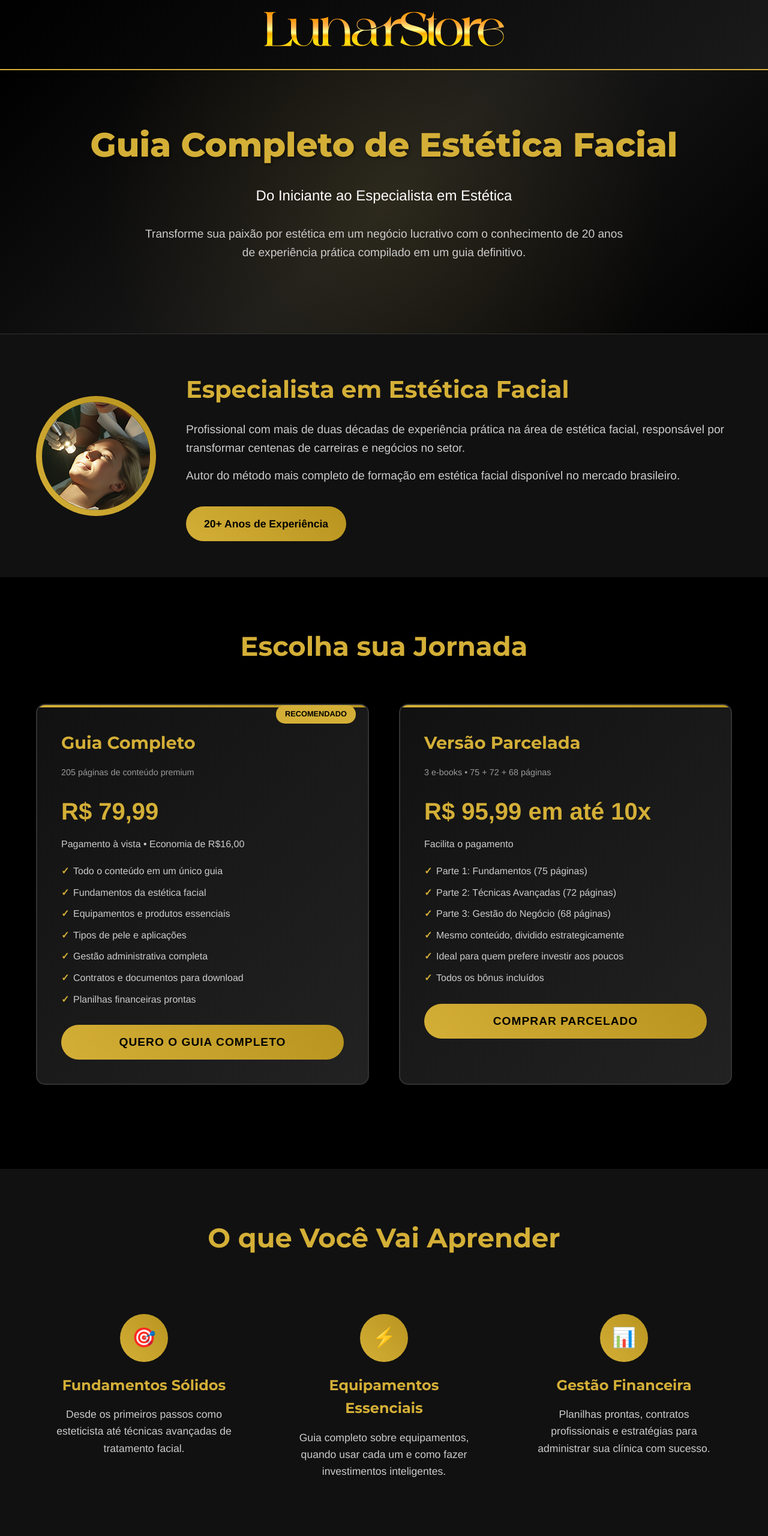
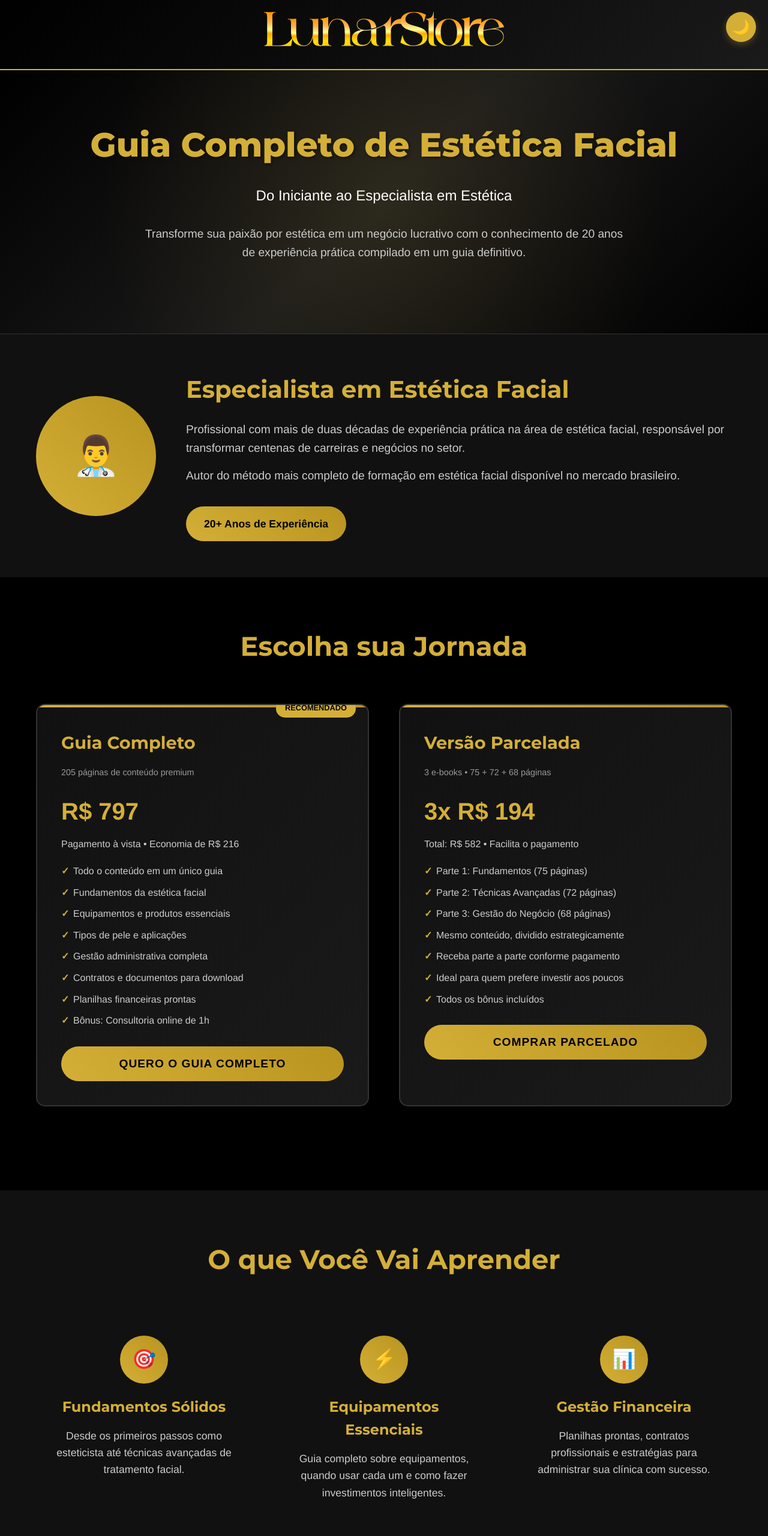
Before and after one commit to ringlleyarts/lunarstore, a plain HTML site: page index.html in a window 1280 px wide. Shown: the top 2560 px of the page at 60% size. Drawn offline with Linux system fonts and the light colour scheme; a web font is replaced by a local one.

Commit message:
v2.0 commit

```diff
--- a/index.html
+++ b/index.html
@@ -34,16 +34,73 @@
             padding: 0 20px;
         }
 
+        /* Theme Variables */
+        :root {
+            --bg-primary: #000;
+            --bg-secondary: #111;
+            --bg-tertiary: #1a1a1a;
+            --text-primary: #fff;
+            --text-secondary: #ccc;
+            --text-muted: #999;
+            --border-color: #333;
+            --accent-gold: #D4AF37;
+            --accent-gold-dark: #B8941F;
+        }
+
+        [data-theme="light"] {
+            --bg-primary: #fff;
+            --bg-secondary: #f8f9fa;
+            --bg-tertiary: #e9ecef;
+            --text-primary: #212529;
+            --text-secondary: #495057;
+            --text-muted: #6c757d;
+            --border-color: #dee2e6;
+            --accent-gold: #D4AF37;
+            --accent-gold-dark: #B8941F;
+        }
+
+        body {
+            font-family: 'Helvetica Neue', 'Helvetica', sans-serif;
+            line-height: 1.6;
+            color: var(--text-secondary);
+            background: var(--bg-primary);
+            transition: background-color 0.3s ease, color 0.3s ease;
+        }
+
+        /* Theme Toggle Button */
+        .theme-toggle {
+            position: fixed;
+            top: 20px;
+            right: 20px;
+            z-index: 1000;
+            background: var(--accent-gold);
+            color: #000;
+            border: none;
+            border-radius: 50%;
+            width: 50px;
+            height: 50px;
+            font-size: 1.5em;
+            cursor: pointer;
+            transition: all 0.3s ease;
+            box-shadow: 0 4px 12px rgba(212, 175, 55, 0.3);
+        }
+
+        .theme-toggle:hover {
+            transform: translateY(-2px);
+            box-shadow: 0 6px 16px rgba(212, 175, 55, 0.4);
+        }
+
         /* Header */
         .header {
-            background: linear-gradient(135deg, #000 0%, #1a1a1a 100%);
+            background: linear-gradient(135deg, var(--bg-primary) 0%, var(--bg-tertiary) 100%);
             padding: 20px 0;
-            border-bottom: 2px solid #D4AF37;
+            border-bottom: 2px solid var(--accent-gold);
+            transition: background 0.3s ease;
         }
 
         .logo {
             font-size: 2.5em;
-            font-weight: 800;;
+            font-weight: 800;
             color: #D4AF37;
             text-align: center;
             text-transform: uppercase;
@@ -101,9 +158,10 @@
 
         /* Author Section */
         .author {
-            background: #111;
+            background: var(--bg-secondary);
             padding: 60px 0;
-            border-top: 1px solid #333;
+            border-top: 1px solid var(--border-color);
+            transition: background 0.3s ease, border-color 0.3s ease;
         }
 
         .author-content {
@@ -116,7 +174,7 @@
             width: 200px;
             height: 200px;
             border-radius: 50%;
-            background: linear-gradient(45deg, #D4AF37, #B8941F);
+            background: linear-gradient(45deg, var(--accent-gold), var(--accent-gold-dark));
             display: flex;
             align-items: center;
             justify-content: center;
@@ -126,19 +184,21 @@
         }
 
         .author-text h2 {
-            color: #D4AF37;
+            color: var(--accent-gold);
             font-size: 2.5em;
             margin-bottom: 20px;
+            transition: color 0.3s ease;
         }
 
         .author-text p {
-            color: #ccc;
+            color: var(--text-secondary);
             font-size: 1.2em;
             margin-bottom: 15px;
+            transition: color 0.3s ease;
         }
 
         .experience-badge {
-            background: linear-gradient(45deg, #D4AF37, #B8941F);
+            background: linear-gradient(45deg, var(--accent-gold), var(--accent-gold-dark));
             color: #000;
             padding: 15px 30px;
             border-radius: 30px;
@@ -150,16 +210,18 @@
 
         /* Products Section */
         .products {
-            background: #000;
+            background: var(--bg-primary);
             padding: 80px 0;
+            transition: background 0.3s ease;
         }
 
         .products h2 {
             text-align: center;
-            color: #D4AF37;
+            color: var(--accent-gold);
             font-size: 2.8em;
             margin-bottom: 60px;
             font-weight: 700;
+            transition: color 0.3s ease;
         }
 
         .products-grid {
@@ -170,10 +232,10 @@
         }
 
         .product-card {
-            background: linear-gradient(135deg, #111 0%, #222 100%);
+            background: linear-gradient(135deg, var(--bg-secondary) 0%, var(--bg-tertiary) 100%);
             padding: 40px;
             border-radius: 15px;
-            border: 2px solid #333;
+            border: 2px solid var(--border-color);
             transition: all 0.3s ease;
             position: relative;
             overflow: hidden;
@@ -186,38 +248,42 @@
             left: 0;
             right: 0;
             height: 4px;
-            background: linear-gradient(90deg, #D4AF37, #B8941F);
+            background: linear-gradient(90deg, var(--accent-gold), var(--accent-gold-dark));
         }
 
         .product-card:hover {
             transform: translateY(-10px);
-            border-color: #D4AF37;
+            border-color: var(--accent-gold);
             box-shadow: 0 20px 40px rgba(212, 175, 55, 0.2);
         }
 
         .product-card h3 {
-            color: #D4AF37;
+            color: var(--accent-gold);
             font-size: 1.8em;
             margin-bottom: 15px;
+            transition: color 0.3s ease;
         }
 
         .product-card .pages {
-            color: #999;
+            color: var(--text-muted);
             font-size: 0.9em;
             margin-bottom: 20px;
+            transition: color 0.3s ease;
         }
 
         .product-card .price {
             font-size: 2.5em;
-            color: #D4AF37;
+            color: var(--accent-gold);
             font-weight: 800;
             margin-bottom: 10px;
+            transition: color 0.3s ease;
         }
 
         .product-card .price-detail {
-            color: #ccc;
+            color: var(--text-secondary);
             font-size: 1em;
             margin-bottom: 20px;
+            transition: color 0.3s ease;
         }
 
         .product-card ul {
@@ -226,22 +292,23 @@
         }
 
         .product-card li {
-            color: #ccc;
+            color: var(--text-secondary);
             margin-bottom: 10px;
             padding-left: 20px;
             position: relative;
+            transition: color 0.3s ease;
         }
 
         .product-card li::before {
             content: '✓';
             position: absolute;
             left: 0;
-            color: #D4AF37;
+            color: var(--accent-gold);
             font-weight: bold;
         }
 
         .cta-button {
-            background: linear-gradient(45deg, #D4AF37, #B8941F);
+            background: linear-gradient(45deg, var(--accent-gold), var(--accent-gold-dark));
             color: #000;
             padding: 18px 40px;
             border: none;
@@ -267,9 +334,9 @@
         .recommended::after {
             content: 'RECOMENDADO';
             position: absolute;
-            top: 0px;
+            top: -10px;
             right: 20px;
-            background: #D4AF37;
+            background: var(--accent-gold);
             color: #000;
             padding: 5px 15px;
             border-radius: 15px;
@@ -279,15 +346,17 @@
 
         /* Benefits Section */
         .benefits {
-            background: #111;
+            background: var(--bg-secondary);
             padding: 80px 0;
+            transition: background 0.3s ease;
         }
 
         .benefits h2 {
             text-align: center;
-            color: #D4AF37;
+            color: var(--accent-gold);
             font-size: 2.8em;
             margin-bottom: 60px;
+            transition: color 0.3s ease;
         }
 
         .benefits-grid {
@@ -304,7 +373,7 @@
         .benefit-icon {
             width: 80px;
             height: 80px;
-            background: linear-gradient(45deg, #D4AF37, #B8941F);
+            background: linear-gradient(45deg, var(--accent-gold), var(--accent-gold-dark));
             border-radius: 50%;
             margin: 0 auto 20px;
             display: flex;
@@ -315,25 +384,28 @@
         }
 
         .benefit-item h3 {
-            color: #D4AF37;
+            color: var(--accent-gold);
             margin-bottom: 15px;
             font-size: 1.5em;
+            transition: color 0.3s ease;
         }
 
         .benefit-item p {
-            color: #ccc;
+            color: var(--text-secondary);
             font-size: 1.1em;
+            transition: color 0.3s ease;
         }
 
         /* Guarantee Section */
         .guarantee {
-            background: #000;
+            background: var(--bg-primary);
             padding: 60px 0;
             text-align: center;
+            transition: background 0.3s ease;
         }
 
         .guarantee-badge {
-            background: linear-gradient(45deg, #D4AF37, #B8941F);
+            background: linear-gradient(45deg, var(--accent-gold), var(--accent-gold-dark));
             color: #000;
             padding: 30px;
             border-radius: 20px;
@@ -342,21 +414,23 @@
         }
 
         .guarantee h2 {
-            color: #D4AF37;
+            color: var(--accent-gold);
             font-size: 2.5em;
             margin-bottom: 20px;
+            transition: color 0.3s ease;
         }
 
         .guarantee p {
-            color: #ccc;
+            color: var(--text-secondary);
             font-size: 1.2em;
             max-width: 600px;
             margin: 0 auto;
+            transition: color 0.3s ease;
         }
 
         /* Urgency Section */
         .urgency {
-            background: linear-gradient(45deg, #B8941F, #D4AF37);
+            background: linear-gradient(45deg, var(--accent-gold-dark), var(--accent-gold));
             color: #000;
             padding: 40px 0;
             text-align: center;
@@ -381,15 +455,17 @@
 
         /* Footer */
         .footer {
-            background: #111;
+            background: var(--bg-secondary);
             padding: 40px 0;
             text-align: center;
-            border-top: 1px solid #333;
+            border-top: 1px solid var(--border-color);
+            transition: background 0.3s ease, border-color 0.3s ease;
         }
 
         .footer p {
-            color: #666;
+            color: var(--text-muted);
             font-size: 0.9em;
+            transition: color 0.3s ease;
         }
 
         /* Responsive */
@@ -425,10 +501,13 @@
     </style>
 </head>
 <body>
+    <!-- Theme Toggle Button -->
+    <button class="theme-toggle" onclick="toggleTheme()" id="themeToggle">🌙</button>
+
     <!-- Header -->
     <header class="header">
         <div class="container">
-            <div class="logo">
+             <div class="logo">
                 <a href="https://lunarstore.lojavirtuolpro.com"><img src="Ativo 3.png"></a>
             </div>
         </div>
@@ -451,7 +530,7 @@
     <section class="author">
         <div class="container">
             <div class="author-content">
-                <div class="author-image"><img src="doctor.png"></div>
+                <div class="author-image">👨‍⚕️</div>
                 <div class="author-text">
                     <h2>Especialista em Estética Facial</h2>
                     <p>Profissional com mais de duas décadas de experiência prática na área de estética facial, responsável por transformar centenas de carreiras e negócios no setor.</p>
@@ -471,8 +550,8 @@
                 <div class="product-card recommended">
                     <h3>Guia Completo</h3>
                     <p class="pages">205 páginas de conteúdo premium</p>
-                    <div class="price">R$ 79,99</div>
-                    <p class="price-detail">Pagamento à vista • Economia de R$16,00</p>
+                    <div class="price">R$ 797</div>
+                    <p class="price-detail">Pagamento à vista • Economia de R$ 216</p>
                     <ul>
                         <li>Todo o conteúdo em um único guia</li>
                         <li>Fundamentos da estética facial</li>
@@ -481,25 +560,27 @@
                         <li>Gestão administrativa completa</li>
                         <li>Contratos e documentos para download</li>
                         <li>Planilhas financeiras prontas</li>
+                        <li>Bônus: Consultoria online de 1h</li>
                     </ul>
-                    <a href="https://pay.hotmart.com/S100954935J?off=255se9ou"><button class="cta-button" onclick="purchaseComplete()">Quero o Guia Completo</button></a>
+                    <button class="cta-button" onclick="purchaseComplete()">Quero o Guia Completo</button>
                 </div>
 
                 <!-- Versão Parcelada -->
                 <div class="product-card">
                     <h3>Versão Parcelada</h3>
                     <p class="pages">3 e-books • 75 + 72 + 68 páginas</p>
-                    <div class="price">R$ 95,99 em até 10x</div>
-                    <p class="price-detail">Facilita o pagamento</p>
+                    <div class="price">3x R$ 194</div>
+                    <p class="price-detail">Total: R$ 582 • Facilita o pagamento</p>
                     <ul>
                         <li>Parte 1: Fundamentos (75 páginas)</li>
                         <li>Parte 2: Técnicas Avançadas (72 páginas)</li>
                         <li>Parte 3: Gestão do Negócio (68 páginas)</li>
                         <li>Mesmo conteúdo, dividido estrategicamente</li>
+                        <li>Receba parte a parte conforme pagamento</li>
                         <li>Ideal para quem prefere investir aos poucos</li>
                         <li>Todos os bônus incluídos</li>
                     </ul>
-                    <a href="https://pay.hotmart.com/S100954935J?off=255se9ou"><button class="cta-button" onclick="purchaseInstallments()">Comprar Parcelado</button></a>
+                    <button class="cta-button" onclick="purchaseInstallments()">Comprar Parcelado</button>
                 </div>
             </div>
         </div>
@@ -538,10 +619,10 @@
     <section class="guarantee">
         <div class="container">
             <div class="guarantee-badge">
-                <h2 style="color: #000;">Garantia de 30 Dias</h2>
+                <h2 style="color: #000;">Garantia de 7 Dias</h2>
             </div>
             <p>
-                Teste o conteúdo por 30 dias. Se não estiver satisfeito(a) com o material, devolvemos 100% do seu investimento. Sem perguntas, sem burocracia.
+                Teste o conteúdo por 7 dias. Se não estiver satisfeito(a) com o material, devolvemos 100% do seu investimento. Sem perguntas, sem burocracia.
             </p>
         </div>
     </section>
@@ -563,6 +644,33 @@
     </footer>
 
     <script>
+        // Theme Management
+        const themeToggle = document.getElementById('themeToggle');
+        const body = document.body;
+
+        // Load saved theme or default to dark
+        const savedTheme = localStorage.getItem('theme') || 'dark';
+
+        function setTheme(theme) {
+            if (theme === 'light') {
+                body.setAttribute('data-theme', 'light');
+                themeToggle.textContent = '🌞';
+            } else {
+                body.removeAttribute('data-theme');
+                themeToggle.textContent = '🌙';
+            }
+            localStorage.setItem('theme', theme);
+        }
+
+        function toggleTheme() {
+            const currentTheme = body.getAttribute('data-theme');
+            const newTheme = currentTheme === 'light' ? 'dark' : 'light';
+            setTheme(newTheme);
+        }
+
+        // Initialize theme
+        setTheme(savedTheme);
+
         // Countdown Timer
         let timeLeft = 47 * 3600 + 23 * 60 + 15; // 47h 23m 15s in seconds
 
@@ -585,12 +693,12 @@
 
         // Purchase Functions
         function purchaseComplete() {
-            alert('Redirecionando para pagamento do Guia Completo...\n\nValor: R$ 79,99 à vista\nEconomia: R$ 50,00');
+            alert('Redirecionando para pagamento do Guia Completo...\n\nValor: R$ 797,00 à vista\nEconomia: R$ 216,00');
             // Aqui você integraria com o sistema de pagamento
         }
 
         function purchaseInstallments() {
-            alert('Redirecionando para pagamento parcelado...\n\nValor:R$ 129,99 em até 9x');
+            alert('Redirecionando para pagamento parcelado...\n\nValor: 3x R$ 194,00\nTotal: R$ 582,00');
             // Aqui você integraria com o sistema de pagamento
         }
 
@@ -630,5 +738,6 @@
             observer.observe(el);
         });
     </script>
+
 </body>
 </html>
```
